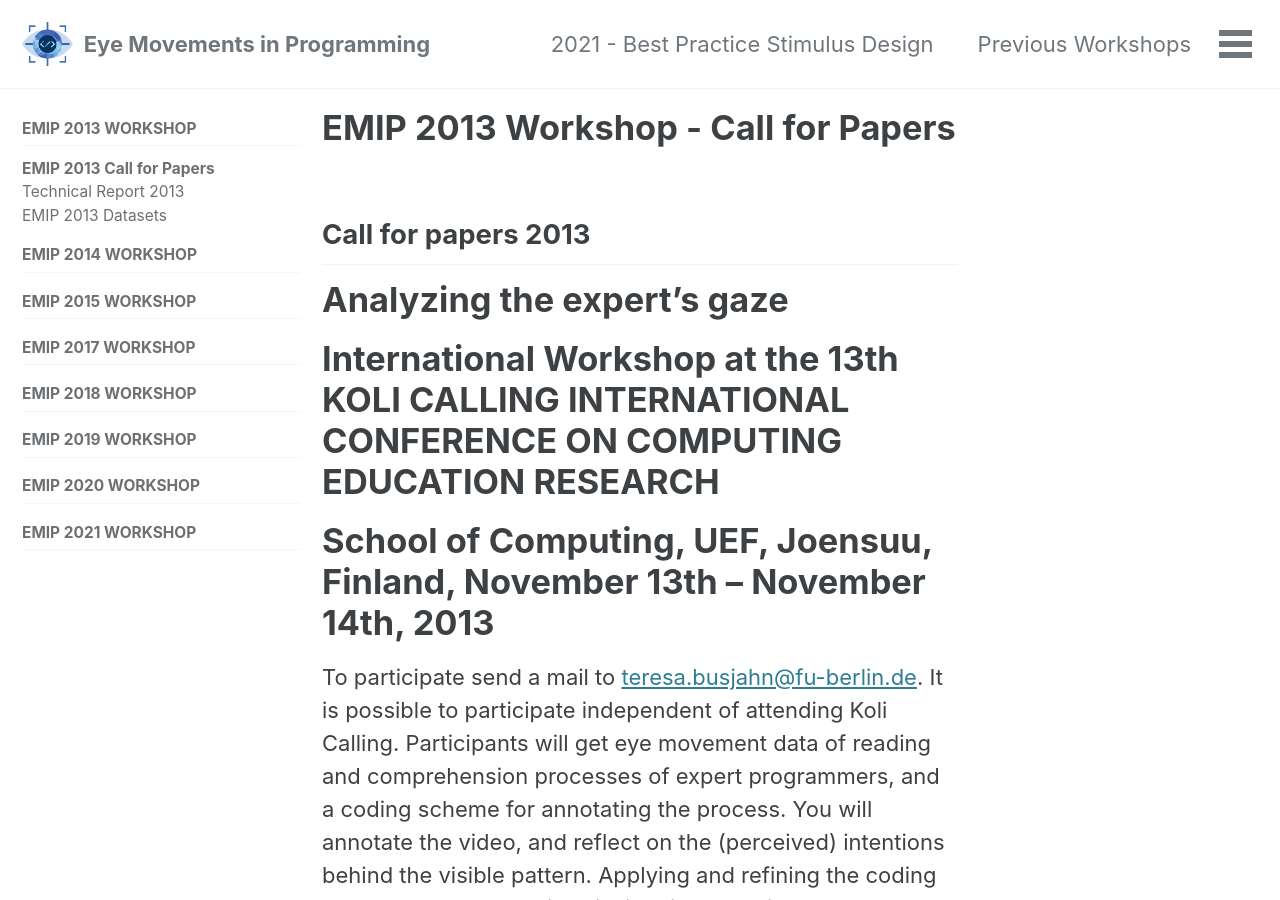
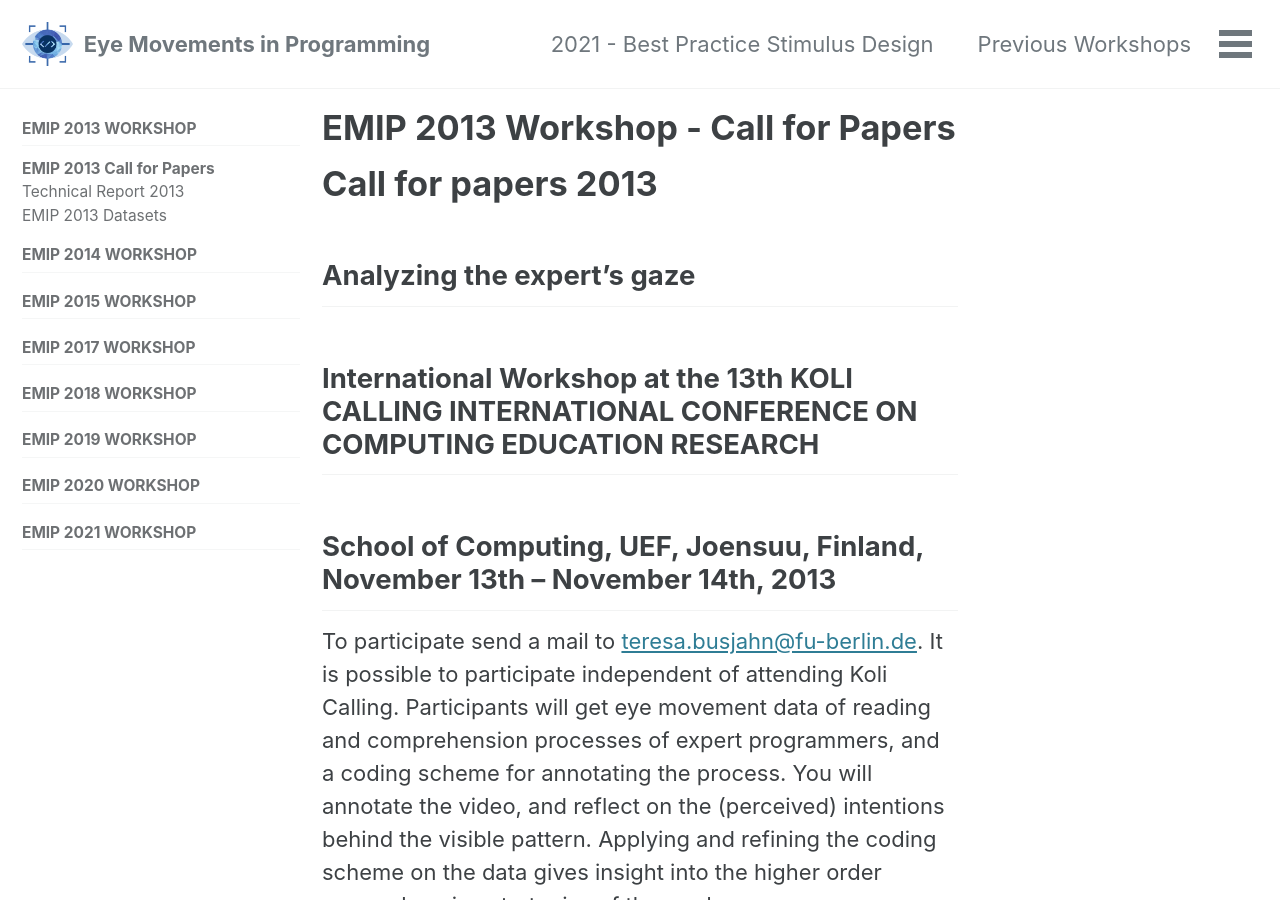
Before and after one commit to EMIPws/emipws.github.io, a Jekyll site: the page built from pages/workshop/emip-2013-call-for-papers.md, in a window 1280 px wide and 900 px high. Built offline with Jekyll 4.4.1, drawn with Linux system fonts in a browser that asks for light colours; cached includes are drawn as plain includes.

```diff
--- a/pages/workshop/emip-2013-call-for-papers.md
+++ b/pages/workshop/emip-2013-call-for-papers.md
@@ -6,10 +6,10 @@ title: "EMIP 2013 Workshop - Call for Papers"
 sidebar:
   nav: "emip-2013"
 ---
-## Call for papers 2013
-# Analyzing the expert’s gaze
-# International Workshop at the 13th KOLI CALLING INTERNATIONAL CONFERENCE ON COMPUTING EDUCATION RESEARCH
-# School of Computing, UEF, Joensuu, Finland, November 13th – November 14th, 2013
+# Call for papers 2013
+## Analyzing the expert’s gaze
+## International Workshop at the 13th KOLI CALLING INTERNATIONAL CONFERENCE ON COMPUTING EDUCATION RESEARCH
+## School of Computing, UEF, Joensuu, Finland, November 13th – November 14th, 2013
 
 To participate send a mail to [teresa.busjahn@fu-berlin.de](mailto:teresa.busjahn@fu-berlin.de). It is possible to participate independent of attending Koli Calling. Participants will get eye movement data of reading and comprehension processes of expert programmers, and a coding scheme for annotating the process. You will annotate the video, and reflect on the (perceived) intentions behind the visible pattern. Applying and refining the coding scheme on the data gives insight into the higher order comprehension strategies of the reader.
 
```
Also changed, not shown: pages/workshop/emip-2013.md (+3 -3 lines), pages/workshop/emip-2013-datasets.md (renamed from pages/workshop/emip-2013-dataset.md), pages/workshop/previous-workshops.md (renamed from pages/previous-workshops.md).
